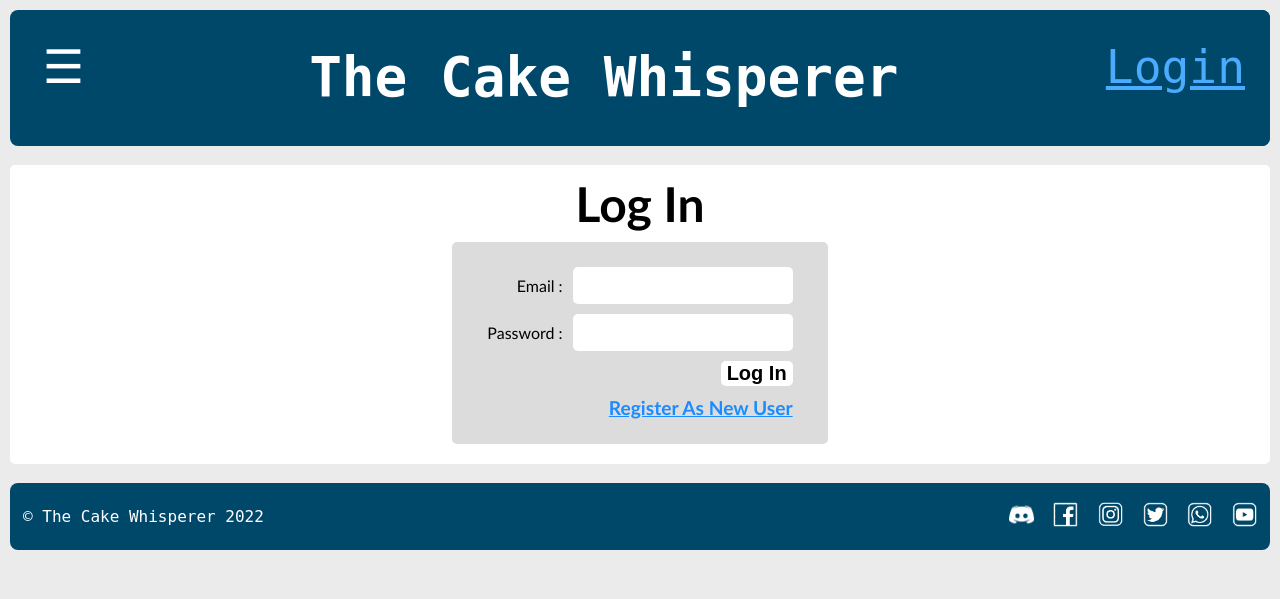
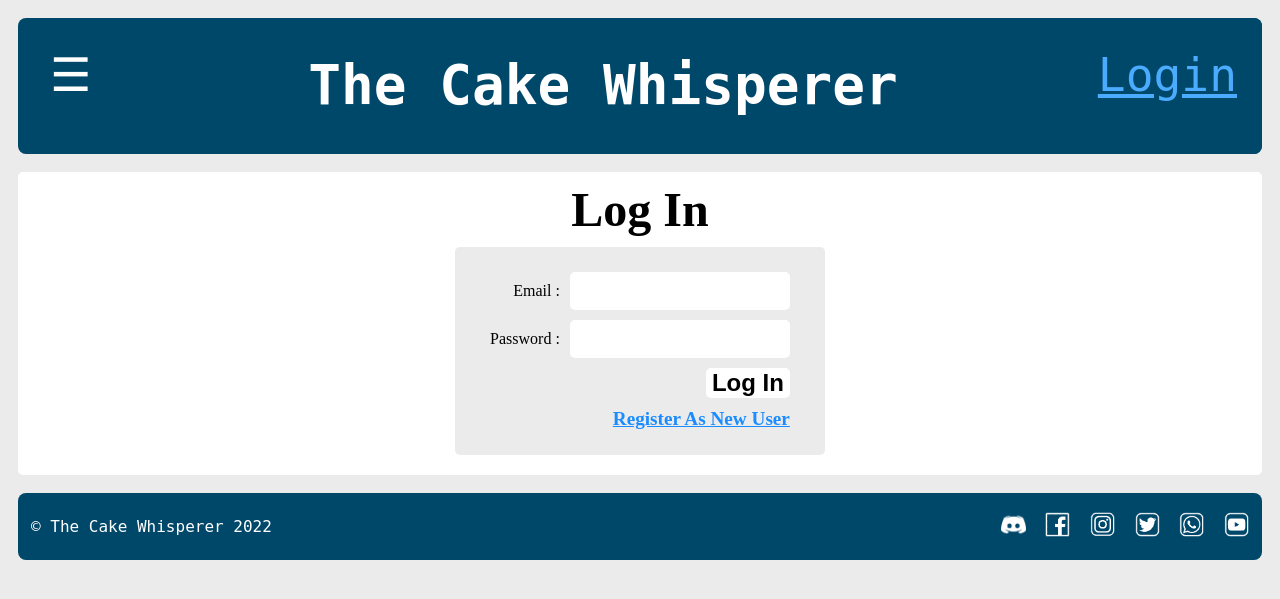
Before and after one commit to darren6996140/cake-whisperer-website, a PHP site: page /loginForm.php in a window 1280 px wide. Shown: the top 599 px of the page. Run offline with PHP 8.4, Linux system fonts and the light colour scheme.

Commit message:
slight change

```diff
--- a/loginForm.php
+++ b/loginForm.php
@@ -4,11 +4,6 @@
 <head>
 
     <style>
-        body {
-			font-family: Candara, Calibri, Segoe, Segoe UI, Optima, Arial, sans-serif;
-			margin: 0;
-		}
-
         .loginForm {
             background-color: white;
             padding-bottom: 20px;
@@ -29,7 +24,7 @@
             border-radius: 5px;
             border-collapse: collapse;
             margin: auto;
-            background-color: GainsBoro;
+            background-color: rgb(235, 235, 235);
         }
 
         .loginForm table, .loginForm td {
@@ -39,14 +34,14 @@
         .loginForm .form {
             padding: 10px;
             width: 200px;
-            font-size: 15px;
+            font-size: 100%;
             border: none;
             border-radius: 5px;
         }
 
         .loginForm .button {
             background-color: white;
-            font-size: 20px;
+            font-size: 150%;
             font-weight: bold;
             border: none;
             border-radius: 5px;
--- a/userForm.php
+++ b/userForm.php
@@ -29,7 +29,7 @@
             border-radius: 5px;
             border-collapse: collapse;
             margin: auto;
-            background-color: GainsBoro;
+            background-color: rgb(235, 235, 235);
         }
 
         .userForm table, .userForm td {
@@ -39,14 +39,14 @@
         .userForm .form {
             padding: 10px;
             width: 200px;
-            font-size: 15px;
+            font-size: 100%;
             border: none;
             border-radius: 5px;
         }
 
         .userForm .button {
             background-color: white;
-            font-size: 20px;
+            font-size: 150%;
             font-weight: bold;
             border: none;
             border-radius: 5px;
```
